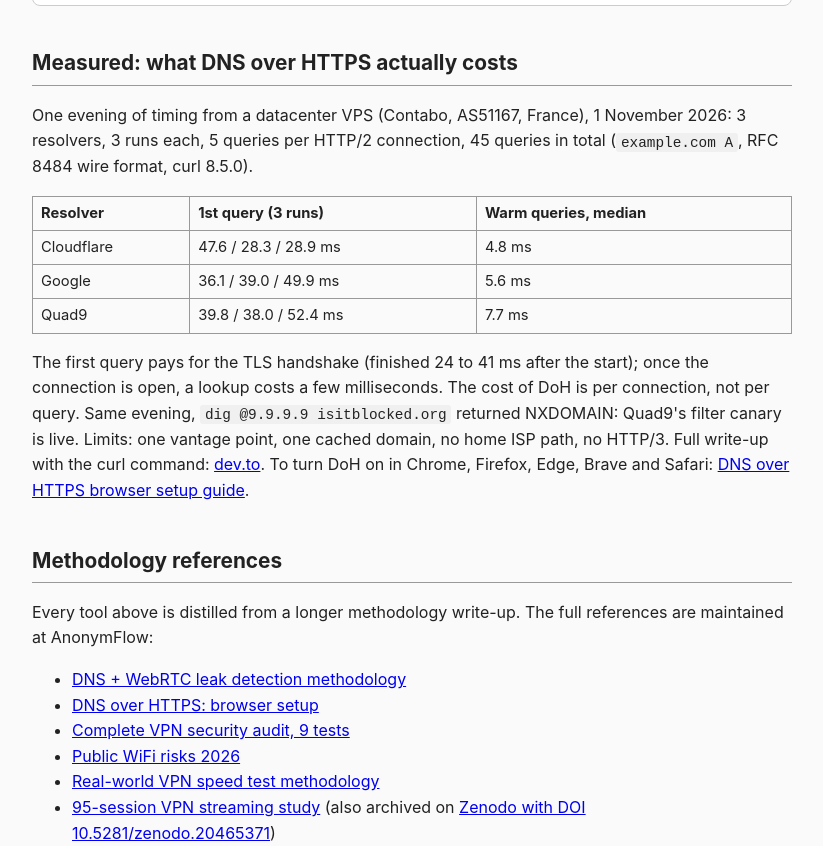
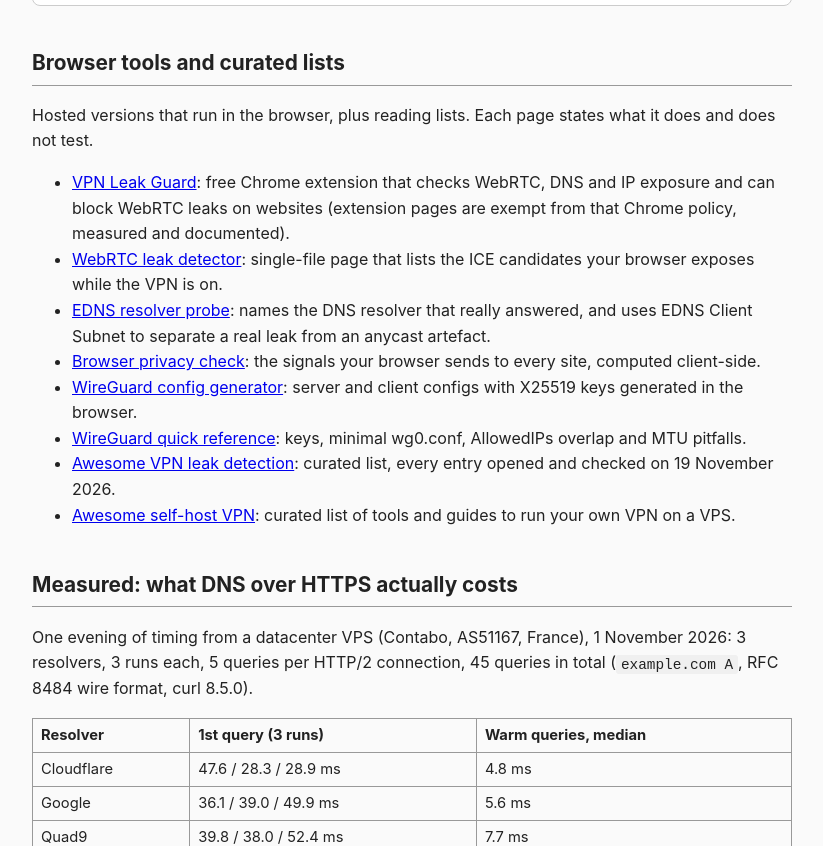
Before and after one commit to ricco020/ricco020.github.io, a plain HTML site: page index.html in a window 1280 px wide. Shown: the part 1400-2246 px from the top of the page, without its empty margins (228-1051 px from the left). Drawn offline with Linux system fonts and the light colour scheme.

Commit message:
Link the hosted browser tools and curated lists from the home page

```diff
--- a/index.html
+++ b/index.html
@@ -65,6 +65,19 @@
   <p>Companion methodology: <a href="https://www.anonymflow.com/en/blog/real-world-vpn-speed-test">Real-world VPN speed test methodology</a>. Dataset: <a href="https://www.anonymflow.com/en/blog/study-vpn-streaming-2026-95-test-sessions">95-session VPN streaming study</a>.</p>
 </div>
 
+<h2>Browser tools and curated lists</h2>
+<p>Hosted versions that run in the browser, plus reading lists. Each page states what it does and does not test.</p>
+<ul>
+  <li><a href="https://ricco020.github.io/vpn-leak-guard/">VPN Leak Guard</a>: free Chrome extension that checks WebRTC, DNS and IP exposure and can block WebRTC leaks on websites (extension pages are exempt from that Chrome policy, measured and documented).</li>
+  <li><a href="https://ricco020.github.io/webrtc-leak-detector/">WebRTC leak detector</a>: single-file page that lists the ICE candidates your browser exposes while the VPN is on.</li>
+  <li><a href="https://ricco020.github.io/edns-resolver-probe/">EDNS resolver probe</a>: names the DNS resolver that really answered, and uses EDNS Client Subnet to separate a real leak from an anycast artefact.</li>
+  <li><a href="https://ricco020.github.io/browser-privacy-check/">Browser privacy check</a>: the signals your browser sends to every site, computed client-side.</li>
+  <li><a href="https://ricco020.github.io/wireguard-config-generator/">WireGuard config generator</a>: server and client configs with X25519 keys generated in the browser.</li>
+  <li><a href="https://ricco020.github.io/wireguard-quick-reference/">WireGuard quick reference</a>: keys, minimal wg0.conf, AllowedIPs overlap and MTU pitfalls.</li>
+  <li><a href="https://ricco020.github.io/awesome-vpn-leak-detection/">Awesome VPN leak detection</a>: curated list, every entry opened and checked on 19 November 2026.</li>
+  <li><a href="https://ricco020.github.io/awesome-self-host-vpn/">Awesome self-host VPN</a>: curated list of tools and guides to run your own VPN on a VPS.</li>
+</ul>
+
 <h2>Measured: what DNS over HTTPS actually costs</h2>
 <p>One evening of timing from a datacenter VPS (Contabo, AS51167, France), 1 November 2026: 3 resolvers, 3 runs each, 5 queries per HTTP/2 connection, 45 queries in total (<code>example.com A</code>, RFC 8484 wire format, curl 8.5.0).</p>
 <table>
```
